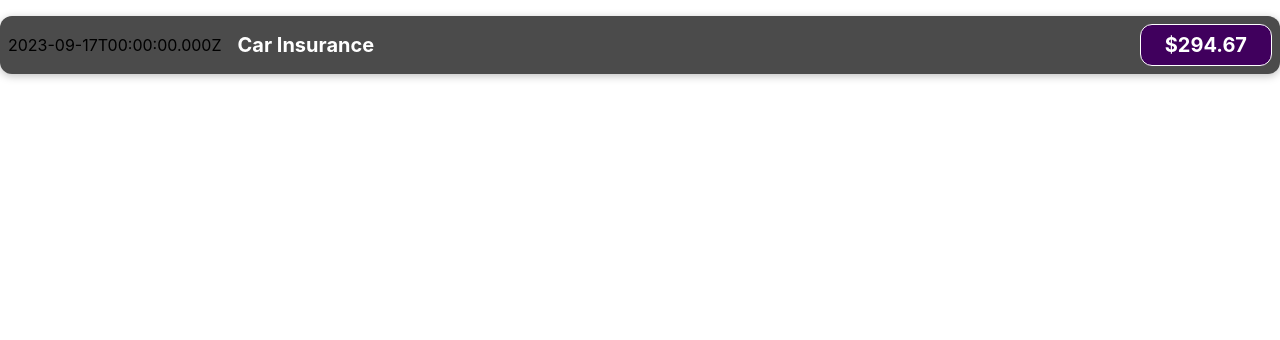
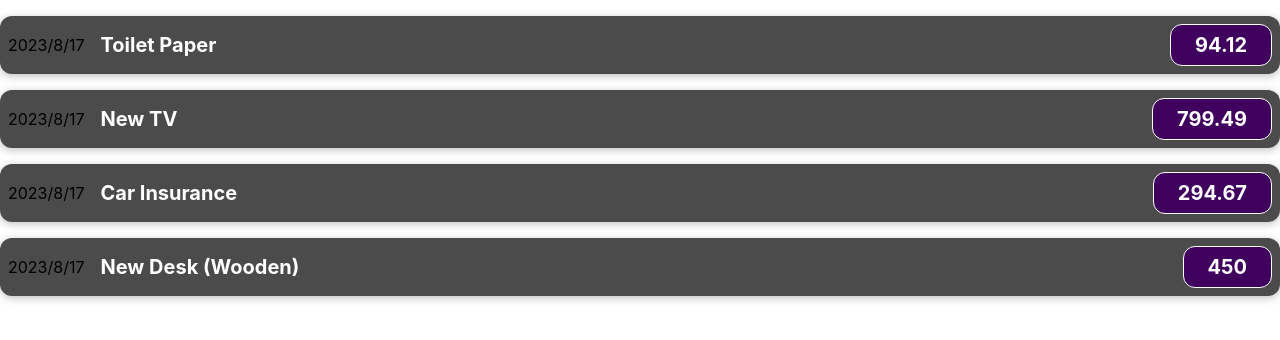
Before and after one commit to Kanharajput/ReactCompStateList, a React (Create React App) app: page / in a window 1280 px wide. Shown: the top 340 px of the page. Built offline with nearby package versions, Linux system fonts and the light colour scheme.

Commit message:
props to transfer data

```diff
--- a/src/App.js
+++ b/src/App.js
@@ -1,8 +1,38 @@
-import ExpenseItem from './components/ExpenseItem.js';
+import ExpenseItem from './components/ExpenseItem';
 
 function App() {
+  const expenses = [
+    {
+      id: 'e1',
+      title: 'Toilet Paper',
+      amount: 94.12,
+      date : "2023/8/17"
+    },
+    { id: 'e2',
+      title: 'New TV',
+      amount: 799.49,
+      date: "2023/8/17"
+    },
+    {
+      id: 'e3',
+      title: 'Car Insurance',
+      amount: 294.67,
+      date: "2023/8/17"
+    },
+    {
+      id: 'e4',
+      title: 'New Desk (Wooden)',
+      amount: 450,
+      date: "2023/8/17"
+    },
+  ];
   return (
-    <ExpenseItem />
+    <div>
+      <ExpenseItem title={expenses[0].title} amount={expenses[0].amount} date={expenses[0].date} />
+      <ExpenseItem title={expenses[1].title} amount={expenses[1].amount} date={expenses[1].date} />
+      <ExpenseItem title={expenses[2].title} amount={expenses[2].amount} date={expenses[2].date} />
+      <ExpenseItem title={expenses[3].title} amount={expenses[3].amount} date={expenses[3].date} />
+    </div>
   );
 }
 
--- a/src/components/ExpenseItem.js
+++ b/src/components/ExpenseItem.js
@@ -1,21 +1,19 @@
 // import css file
 import './ExpenseItem.css';
 
-function ExpenseItem(){
-    const date = new Date(2023,8,17);
-    const insrnce_head = "Car Insurance";
-    const price = "$294.67";
-
+// all data which we sended by the app component is gathered in one object called properties(props)
+// extract the desired data
+function ExpenseItem(props){
     return(
         // return a only single element
         <div className="expense-item">
-            <div>{date.toISOString()}</div>
+            <div>{props.date}</div>
             <div className="expense-item__description">
-                <h2>{insrnce_head}</h2>
-                <div className="expense-item__price">{price}</div>
+                <h2>{props.title}</h2>
+                <div className="expense-item__price">{props.amount}</div>
             </div>
         </div>
-    );
+    )
 }
 
 export default ExpenseItem;
```
